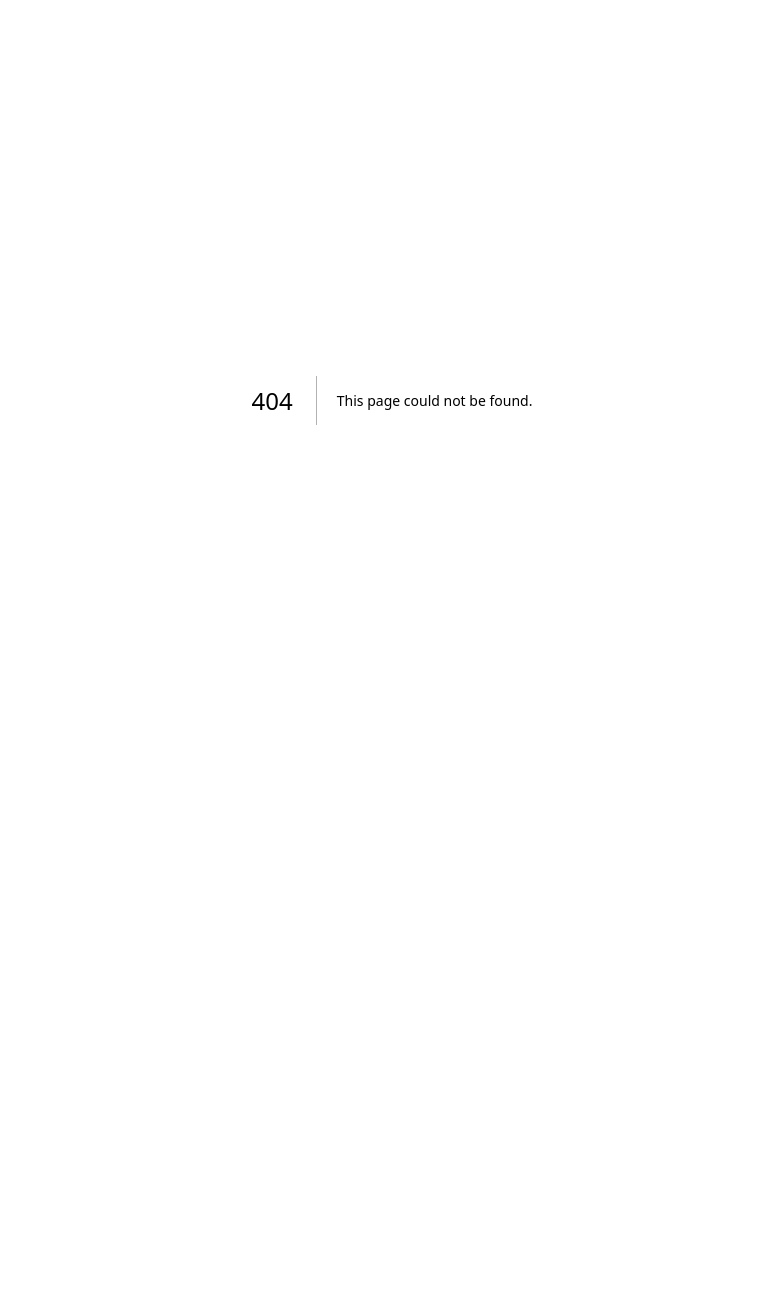
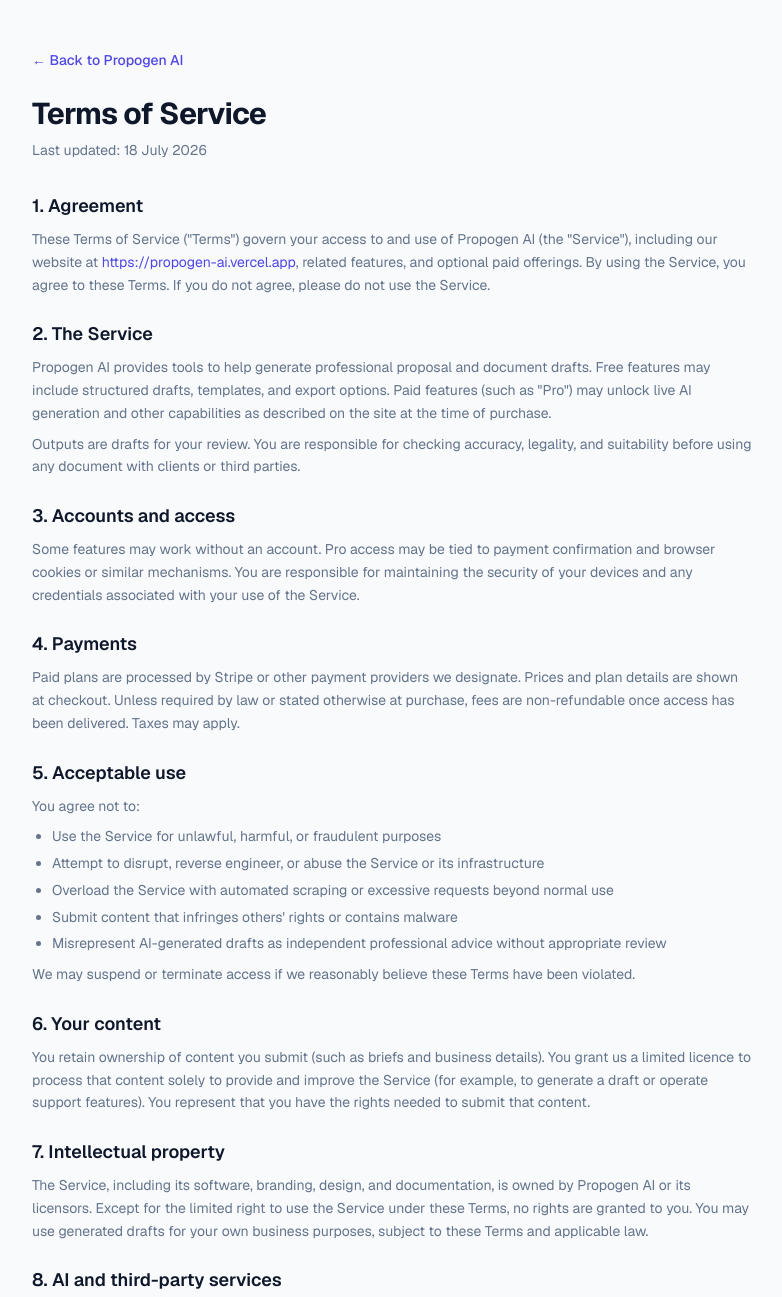
Before and after one commit to haywardjon1972-create/propogen-ai, a Next.js app: page /terms in a window 1280 px wide. Before the commit this address had no page. Shown: the top 1297 px of the page, without its empty margins (248-1030 px from the left). Before the commit the page ends 800 px from the top, so only its background shows below. Built offline with nearby package versions, Linux system fonts and the light colour scheme.

Commit message:
Add Terms of Service page for Meta and site compliance
Basic SaaS terms covering use, acceptable use, IP, payments,
disclaimers, and contact, linked from the footer.

```diff
--- a/app/page.tsx
+++ b/app/page.tsx
@@ -270,6 +270,10 @@
             Privacy Policy
           </a>
           {" · "}
+          <a href="/terms" className="text-primary underline-offset-2 hover:underline">
+            Terms
+          </a>
+          {" · "}
           <a
             href="/data-deletion"
             className="text-primary underline-offset-2 hover:underline"
--- /dev/null
+++ b/app/terms/page.tsx
@@ -0,0 +1,248 @@
+import type { Metadata } from "next";
+import Link from "next/link";
+
+export const metadata: Metadata = {
+  title: "Terms of Service — Propogen AI",
+  description: "Terms of Service for Propogen AI.",
+};
+
+export default function TermsPage() {
+  const updated = "18 July 2026";
+
+  return (
+    <div className="mx-auto max-w-3xl flex-1 px-4 py-12 sm:px-6">
+      <Link
+        href="/"
+        className="text-sm font-medium text-primary hover:underline"
+      >
+        ← Back to Propogen AI
+      </Link>
+
+      <h1 className="mt-6 text-3xl font-bold tracking-tight">
+        Terms of Service
+      </h1>
+      <p className="mt-2 text-sm text-muted">Last updated: {updated}</p>
+
+      <div className="mt-8 space-y-6 text-sm leading-relaxed text-muted">
+        <section>
+          <h2 className="text-lg font-semibold text-foreground">
+            1. Agreement
+          </h2>
+          <p className="mt-2">
+            These Terms of Service (&quot;Terms&quot;) govern your access to and
+            use of Propogen AI (the &quot;Service&quot;), including our website
+            at{" "}
+            <a
+              href="https://propogen-ai.vercel.app"
+              className="text-primary underline-offset-2 hover:underline"
+            >
+              https://propogen-ai.vercel.app
+            </a>
+            , related features, and optional paid offerings. By using the
+            Service, you agree to these Terms. If you do not agree, please do
+            not use the Service.
+          </p>
+        </section>
+
+        <section>
+          <h2 className="text-lg font-semibold text-foreground">
+            2. The Service
+          </h2>
+          <p className="mt-2">
+            Propogen AI provides tools to help generate professional proposal
+            and document drafts. Free features may include structured drafts,
+            templates, and export options. Paid features (such as &quot;Pro&quot;)
+            may unlock live AI generation and other capabilities as described
+            on the site at the time of purchase.
+          </p>
+          <p className="mt-2">
+            Outputs are drafts for your review. You are responsible for
+            checking accuracy, legality, and suitability before using any
+            document with clients or third parties.
+          </p>
+        </section>
+
+        <section>
+          <h2 className="text-lg font-semibold text-foreground">
+            3. Accounts and access
+          </h2>
+          <p className="mt-2">
+            Some features may work without an account. Pro access may be tied
+            to payment confirmation and browser cookies or similar mechanisms.
+            You are responsible for maintaining the security of your devices
+            and any credentials associated with your use of the Service.
+          </p>
+        </section>
+
+        <section>
+          <h2 className="text-lg font-semibold text-foreground">
+            4. Payments
+          </h2>
+          <p className="mt-2">
+            Paid plans are processed by Stripe or other payment providers we
+            designate. Prices and plan details are shown at checkout. Unless
+            required by law or stated otherwise at purchase, fees are
+            non-refundable once access has been delivered. Taxes may apply.
+          </p>
+        </section>
+
+        <section>
+          <h2 className="text-lg font-semibold text-foreground">
+            5. Acceptable use
+          </h2>
+          <p className="mt-2">You agree not to:</p>
+          <ul className="mt-2 list-disc space-y-1 pl-5">
+            <li>Use the Service for unlawful, harmful, or fraudulent purposes</li>
+            <li>
+              Attempt to disrupt, reverse engineer, or abuse the Service or its
+              infrastructure
+            </li>
+            <li>
+              Overload the Service with automated scraping or excessive
+              requests beyond normal use
+            </li>
+            <li>
+              Submit content that infringes others&apos; rights or contains
+              malware
+            </li>
+            <li>
+              Misrepresent AI-generated drafts as independent professional
+              advice without appropriate review
+            </li>
+          </ul>
+          <p className="mt-2">
+            We may suspend or terminate access if we reasonably believe these
+            Terms have been violated.
+          </p>
+        </section>
+
+        <section>
+          <h2 className="text-lg font-semibold text-foreground">
+            6. Your content
+          </h2>
+          <p className="mt-2">
+            You retain ownership of content you submit (such as briefs and
+            business details). You grant us a limited licence to process that
+            content solely to provide and improve the Service (for example, to
+            generate a draft or operate support features). You represent that
+            you have the rights needed to submit that content.
+          </p>
+        </section>
+
+        <section>
+          <h2 className="text-lg font-semibold text-foreground">
+            7. Intellectual property
+          </h2>
+          <p className="mt-2">
+            The Service, including its software, branding, design, and
+            documentation, is owned by Propogen AI or its licensors. Except for
+            the limited right to use the Service under these Terms, no rights
+            are granted to you. You may use generated drafts for your own
+            business purposes, subject to these Terms and applicable law.
+          </p>
+        </section>
+
+        <section>
+          <h2 className="text-lg font-semibold text-foreground">
+            8. AI and third-party services
+          </h2>
+          <p className="mt-2">
+            Some features use third-party providers (for example payment
+            processing, hosting, and AI model providers such as xAI / Grok).
+            Your use may also involve Meta platforms if you interact with our
+            social features. Those services have their own terms and privacy
+            policies.
+          </p>
+        </section>
+
+        <section>
+          <h2 className="text-lg font-semibold text-foreground">
+            9. Disclaimers
+          </h2>
+          <p className="mt-2">
+            THE SERVICE IS PROVIDED &quot;AS IS&quot; AND &quot;AS
+            AVAILABLE&quot; WITHOUT WARRANTIES OF ANY KIND, WHETHER EXPRESS OR
+            IMPLIED, INCLUDING MERCHANTABILITY, FITNESS FOR A PARTICULAR
+            PURPOSE, AND NON-INFRINGEMENT. We do not warrant that drafts will
+            be error-free, complete, or suitable for any specific engagement.
+            AI outputs can be incorrect or incomplete.
+          </p>
+        </section>
+
+        <section>
+          <h2 className="text-lg font-semibold text-foreground">
+            10. Limitation of liability
+          </h2>
+          <p className="mt-2">
+            TO THE MAXIMUM EXTENT PERMITTED BY LAW, PROPOGEN AI AND ITS
+            OPERATORS SHALL NOT BE LIABLE FOR ANY INDIRECT, INCIDENTAL,
+            SPECIAL, CONSEQUENTIAL, OR PUNITIVE DAMAGES, OR ANY LOSS OF
+            PROFITS, DATA, OR BUSINESS OPPORTUNITY, ARISING FROM YOUR USE OF
+            THE SERVICE. OUR TOTAL LIABILITY FOR ANY CLAIM RELATING TO THE
+            SERVICE SHALL NOT EXCEED THE AMOUNT YOU PAID US FOR THE SERVICE IN
+            THE TWELVE (12) MONTHS BEFORE THE CLAIM (OR, IF GREATER, THE
+            MINIMUM AMOUNT REQUIRED BY LAW).
+          </p>
+        </section>
+
+        <section>
+          <h2 className="text-lg font-semibold text-foreground">
+            11. Indemnity
+          </h2>
+          <p className="mt-2">
+            You agree to defend and indemnify Propogen AI and its operators
+            against claims arising from your content, your use of generated
+            drafts, or your breach of these Terms, to the extent permitted by
+            law.
+          </p>
+        </section>
+
+        <section>
+          <h2 className="text-lg font-semibold text-foreground">
+            12. Changes
+          </h2>
+          <p className="mt-2">
+            We may update the Service and these Terms from time to time. The
+            &quot;Last updated&quot; date will change when we do. Continued use
+            after changes means you accept the updated Terms.
+          </p>
+        </section>
+
+        <section>
+          <h2 className="text-lg font-semibold text-foreground">
+            13. Contact
+          </h2>
+          <p className="mt-2">
+            Questions about these Terms: contact us via the business email on
+            our Stripe merchant profile or Meta business profile for Propogen
+            AI, or through{" "}
+            <a
+              href="https://propogen-ai.vercel.app"
+              className="text-primary underline-offset-2 hover:underline"
+            >
+              propogen-ai.vercel.app
+            </a>
+            .
+          </p>
+          <p className="mt-2">
+            See also our{" "}
+            <Link
+              href="/privacy"
+              className="text-primary underline-offset-2 hover:underline"
+            >
+              Privacy Policy
+            </Link>{" "}
+            and{" "}
+            <Link
+              href="/data-deletion"
+              className="text-primary underline-offset-2 hover:underline"
+            >
+              Data deletion instructions
+            </Link>
+            .
+          </p>
+        </section>
+      </div>
+    </div>
+  );
+}
```
